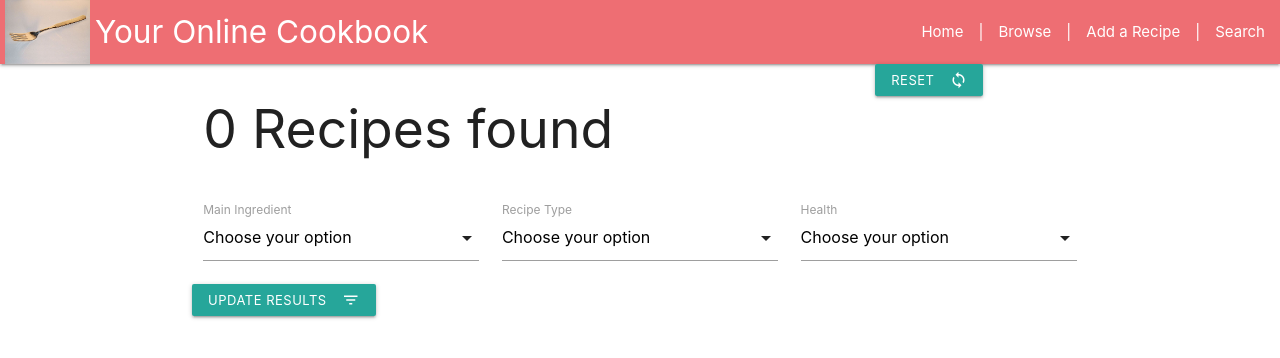
After one commit to hfolcot/online-cookbook, a Flask app: page /get_all_recipes in a window 1280 px wide. The commit adds this page. Shown: the top 358 px of the page. Run offline with Flask 2, Linux system fonts and the light colour scheme; data that the repository does not hold is empty; some libraries are stand-ins or nearby versions.

Commit message:
implemented filtering of recipes by category

```diff
--- a/data_functions.py
+++ b/data_functions.py
@@ -1,4 +1,4 @@
-import os, pymongo
+import os, pymongo, json
 
 from flask import Flask, render_template, url_for, request, redirect
 from flask_pymongo import PyMongo
@@ -119,3 +119,31 @@ def build_method_to_display(recipe):
                 break
         count += 1
     return sorted(returned_method)
+
+def count_results(results):
+    #Count the number of results returned
+    count_cursor_length = []
+    for result in results:
+        count_cursor_length.append(result)
+    results.rewind()
+    return len(count_cursor_length)
+
+def check_filtering_categories(filterBy):
+    #function to check which subcategory to search in when filtering results
+    health_concerns_list = build_list("health_concerns")
+    recipe_type_list = build_list("recipe_type")
+    main_ing_list = build_list("main_ing")
+    if filterBy in health_concerns_list:
+        print("it's a health concern")
+        query = "categories.health_concerns"
+        #results[recipe_id] = recipe
+    if filterBy in main_ing_list:
+        print("it's a main ingredient")
+        query = "categories.main_ing"
+        #results[recipe_id] = recipe
+    if filterBy in recipe_type_list:
+        print("it's a recipe type")
+        query = "categories.recipe_type"
+        #results[recipe_id] = recipe
+
+    return query
--- a/static/js/script.js
+++ b/static/js/script.js
@@ -91,125 +91,4 @@ $(document).ready(function() {
             $('#remove_step_from_existing').addClass('hidden');
         }
     });
-
-
-    var resultsSection = document.getElementById("results");
-    var filteredResults = [];
-
-    $('.cat-checkbox').on('click', function() { //when the checkbox is clicked
-        var filterBy = $(this).val(); //get the value of the checkbox
-        var checkList = [];
-        if ($(this).is(":checked")) { //if the checkbox has been checked
-            console.log(filterBy);
-            $.get("/filter_results/" + filterBy).done(function(data) { //get run.py to run the mongodb query with the checkbox value as a parameter
-                var recipes = (JSON.parse(data)); //create a variable holding the results and parse to JSON
-                //console.log(recipes);
-                //console.log(filteredResults.length);
-                if (filteredResults.length > 0) {
-                    console.log(filteredResults);
-                    console.log("filtered results has something in it");
-
-                    filteredResults.forEach(function(key) {
-                        //console.log(typeof key._id.$oid);
-                        //console.log(key._id.$oid);
-                        checkList.push(key._id.$oid); //push the id into a list of ids for future comparison
-                        console.log("checklist");
-                        console.log(checkList);
-                    });
-                    Object.keys(recipes).forEach(function(item) {
-                        //console.log(item);
-                        //console.log(typeof item);
-                        if (checkList.indexOf(item) != -1) { //if the recipe is already in the filtered results
-                            console.log("match found"); //do nothing
-                        }
-                        else { //if recipe is not in the filtered results
-                            filteredResults.push(recipes[item]); //stick it in the filtered results array
-                        }
-
-                    });
-
-                }
-                else {
-                    console.log("this is what happens when filtered results == 0");
-                    Object.keys(recipes).forEach(function(key) { //for each item in the recipes variable...
-                        filteredResults.push(recipes[key]); //push the item into an array called filteredResults, which is currently empty
-
-                    });
-                }
-                console.log(filteredResults);
-                resultsSection.innerHTML = ``; //clear the html ready for the new results
-                filteredResults.forEach(function(key) { //for each of the filtered results, write the html below.
-                    resultsSection.innerHTML += `<div class="col s12 m3">
-                                                    <div class="card" id=${key._id.$oid}>
-                                                        <div class="card-image">
-                                                            <img src=${key['image']}>
-                                                        </div>
-                                                     <div class="card-content">
-                                                            <p>${key.name}</p>
-                                                        </div>
-                                                        <div class="card-action">
-                                                            <a href="recipe/${key._id.$oid}">See this recipe</a>
-                                                        </div>
-                                                    </div>
-                                                </div>`;
-                });
-            });
-
-
-
-
-
-
-        }
-        else { //if the checkbox is unchecked
-            var filtersRemoved = [];
-            var toFilterOut = [];
-            $.get("/filter_results/" + filterBy).done(function(data) {
-                var recipes = (JSON.parse(data)); //create a variable holding the results and parse to JSON
-                Object.keys(recipes).forEach(function(item) {
-                    toFilterOut.push(item);
-                    console.log("toFilterOut")
-                    console.log(toFilterOut);
-                    console.log("filteredResults:")
-                    console.log(filteredResults)
-                });
-                filteredResults.forEach(function(i) {
-                    console.log("this is i._id.$oid")
-                    console.log(i._id.$oid)
-                     if (toFilterOut.indexOf(i._id.$oid) != -1) {
-                         console.log("not this one")
-                         console.log(i)
-                     }
-                     else {
-                         filtersRemoved.push(i)
-                     }
-                })
-                console.log("filtersRemoved:")
-                console.log(filtersRemoved)
-
-
-                filtersRemoved.forEach(function(key) { //for each of the filtered results, write the html below.
-                    console.log("now creating a card")
-                    resultsSection.innerHTML = ''
-                    resultsSection.innerHTML += `<div class="col s12 m3">
-                                                    <div class="card" id=${key._id.$oid}>
-                                                        <div class="card-image">
-                                                            <img src=${key['image']}>
-                                                        </div>
-                                                     <div class="card-content">
-                                                            <p>${key.name}</p>
-                                                        </div>
-                                                        <div class="card-action">
-                                                            <a href="recipe/${key._id.$oid}">See this recipe</a>
-                                                        </div>
-                                                    </div>
-                                                </div>`;
-                });
-            });
-
-        }
-
-    });
-
-
 });
--- /dev/null
+++ b/templates/browse.html
@@ -0,0 +1,71 @@
+{% extends 'base.html'%} {% block content %}
+<main class="container">
+    <div class="row">
+        <div class="col s8">
+            <h2>{{ results_count }} Recipe{% if ((results_count > 1) or (results_count == 0)) %}s{% endif %} found</h2>
+        </div>
+        <div class="col s3 offset-s1">
+            <a href="{{ url_for('get_all_recipes') }}" class="btn-small waves-effect waves-light"><i class="material-icons right">sync</i>Reset</a>
+        </div>
+    </div>
+    <div class="row">
+        <form action="{{ url_for('filter_results') }}" method="POST">
+            <div class="input-field col s4">
+                <select id="main_ing" name="main_ing">
+                    <option value="" disabled selected>Choose your option</option>
+                    {% for i in main_ing %}
+                    <option value={{ i }}>{{ i.capitalize() }}</option>
+                    {% endfor %}
+                </select>
+                <label>Main Ingredient</label>
+            </div>
+            <div class="input-field col s4">
+                <select id="recipe_type" name="recipe_type">
+                    <option value="" disabled selected>Choose your option</option>
+                    {% for i in recipe_type %}
+                    <option value={{ i }}>{{ i.capitalize() }}</option>
+                    {% endfor %}
+                </select>
+                <label>Recipe Type</label>
+            </div>
+            <div class="input-field col s4">
+                <select id="health_concerns" name="health_concerns">
+                    <option value="" disabled selected>Choose your option</option>
+                    {% for i in health_concerns %}
+                    <option value={{ i }}>{{ i.capitalize() }}</option>
+                    {% endfor %}
+                </select>
+                <label>Health</label>
+            </div>
+            <button class="btn-small waves-effect waves-light" type='submit'>Update Results<i class="material-icons right">filter_list</i></button>
+        </form>
+    </div>
+    <div class="row">
+        <div class="col s12 results" id="results">
+
+            <div class="row">
+                {% if error %}
+                <p>{{ error }}</p>
+                {% endif %} {% for recipe in recipes %}
+
+                <div class="col s12 m3">
+                    <div class="card" id={{ recipe._id }}>
+                        <div class="card-image">
+                            <img src={{ recipe.image }}>
+                        </div>
+                        <div class="card-content">
+                            <p>{{ recipe.name.capitalize() }}</p>
+                        </div>
+                        <div class="card-action">
+                            <a href="{{url_for('recipePage', recipe_id=recipe._id)}}">See this recipe</a>
+                        </div>
+                    </div>
+                </div>
+                {% endfor %}
+            </div>
+        </div>
+    </div>
+
+</main>
+
+{% endblock %}
```
Also changed, not shown: run.py (+88 -17 lines), templates/index.html (+7 -10 lines).
